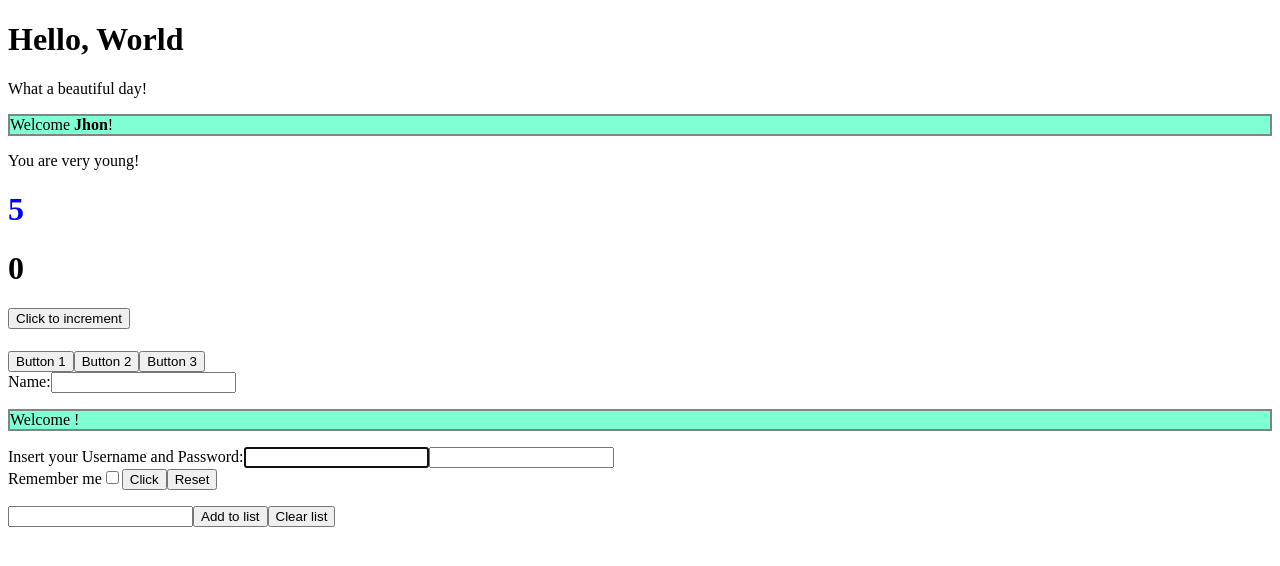
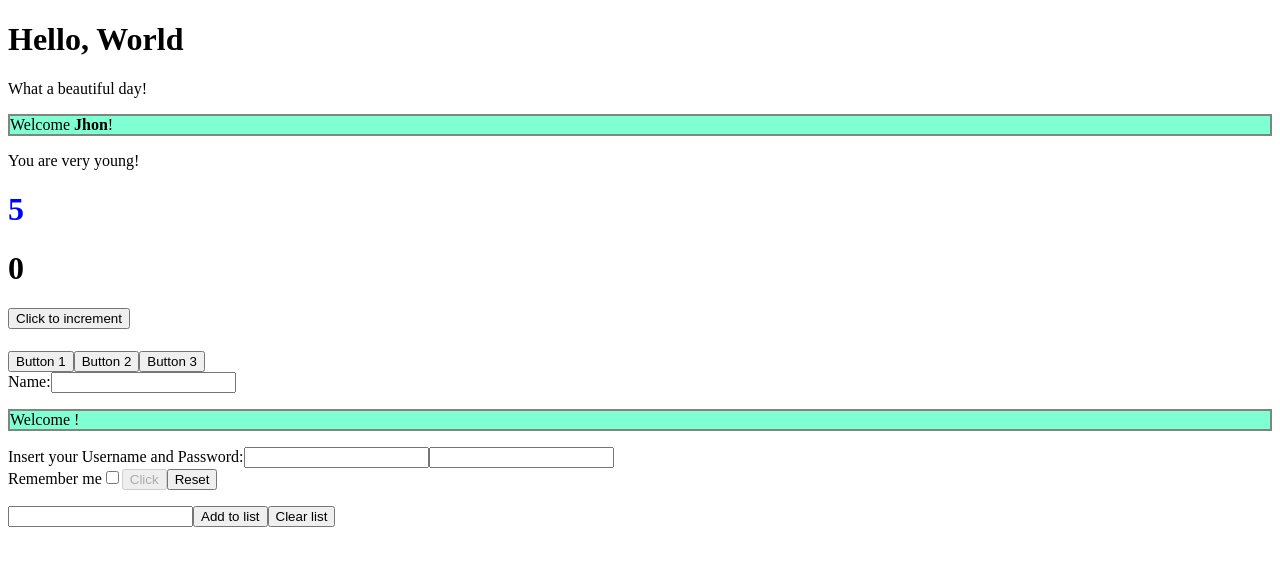
Before and after one commit to camilla-devasini/react-exercises, a React (Create React App) app: page / in a window 1280 px wide. Shown: the top 566 px of the page. Built offline with nearby package versions, Linux system fonts and the light colour scheme.

Commit message:
add ex. styling-03

```diff
--- a/src/components/form/Login.js
+++ b/src/components/form/Login.js
@@ -1,47 +1,64 @@
-import React, { useEffect, useRef } from 'react';
+import React, { useState } from 'react';
 import LoginButton from './LoginButton';
 import ResetButton from './ResetButton';
 
+//back to controlled component
 const Login = props => {
 
-    const usernameInput = useRef();
-    const passwordInput = useRef();
-    const checkBoxInput = useRef();
 
-    useEffect(()=> {
-        usernameInput.current.focus();
-    }, []);
+        const [enteredName, setEnteredName] = useState();
+        const [enteredPassword,setEnteredPassword] = useState();
+        const [checked, setChecked] = useState(false);
+        // const [isDisabled, setIsDisabled] = useState(true); Inizialmente avevo usato uno state per il button
 
 
+        const nameHandler = event => {
+            setEnteredName(event.target.value);
+            // setIsDisabled(false);
+
+        }
+        const passwordHandler = event => {
+            setEnteredPassword(event.target.value);
+            // setIsDisabled(false);
+
+        }
+        const checkHandler = event => {
+            setChecked(event.target.checked);
+        }
 
         const loginHandler = (event) => {
             event.preventDefault();
             const userData = {
-            name: usernameInput.current.value,
-            password: passwordInput.current.value,
-            checkbox: checkBoxInput.current.checked
+                name: enteredName,
+                password: enteredPassword,
+                checkbox: checked
             }
             console.log(userData);
+
         }
 
-    const resetHandler = (event) => {
-        event.preventDefault();
-        usernameInput.current.value = '';
-        passwordInput.current.value = '';
-        checkBoxInput.current.checked = false;
-
+        const resetHandler = () => {
+            setEnteredName('');
+            setEnteredPassword('');
+            setChecked(false);
         }
 
 
         return (
             <form>
                 <label>Insert your Username and Password:</label>
-            <input type="text" ref={usernameInput}></input>
-            <input type="password" ref={passwordInput} ></input>
+                <input type="text" value={enteredName} onChange={nameHandler}></input>
+                <input type="password" value={enteredPassword} onChange={passwordHandler}></input>
                 <div>
                     <label>Remember me</label>
-                <input type="checkbox" ref={checkBoxInput}></input>
-                <LoginButton onLogin={loginHandler}/>
+                    <input type="checkbox" checked={checked} onChange={checkHandler}></input>
+                    <LoginButton
+                        onLogin={loginHandler}
+                        disabled={!enteredName || !enteredPassword}
+                        onCheckPassword={enteredPassword}
+
+
+                    />
                     <ResetButton onReset={resetHandler}/>
                 </div>
             </form>
--- a/src/components/form/LoginButton.js
+++ b/src/components/form/LoginButton.js
@@ -2,8 +2,9 @@
 const LoginButton = props => {
 
     return (
-        <button onClick={props.onLogin} disabled={props.disabled}>Click</button>
+        <button onClick={props.onLogin} disabled={props.disabled}
+                style={{backgroundColor: props.onCheckPassword
+                    && (props.onCheckPassword.length < 8 ? "red" : "green")}} >Click</button>
     )
 }
-
 export default LoginButton;
```
Lines whose indentation alone changed are shown as unchanged.
